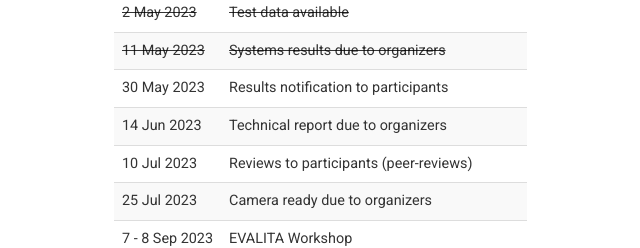
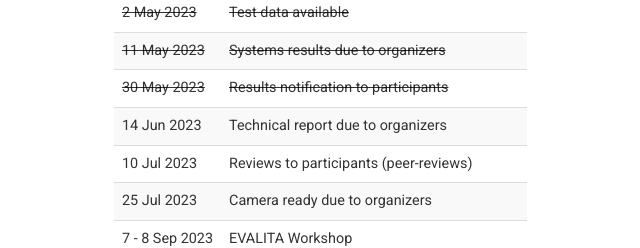
Before and after one commit to HODI-EVALITA/hodi-evalita.github.io, a plain HTML site: page important_dates/index.html in a window 1280 px wide. Shown: the part 201-449 px from the top of the page, 341-981 px from the left. Drawn offline with nearby package versions, Linux system fonts and the light colour scheme; some packages are replaced by stand-ins of ours; some icons are missing.

Commit message:
deploy: HODI-EVALITA/hodi-evalita@0d4cda6868210ce1d2c40c34bb3f51b7aa3d95c5

```diff
--- a/important_dates/index.html
+++ b/important_dates/index.html
@@ -576,8 +576,8 @@
 <td><del>Systems results due to organizers</del></td>
 </tr>
 <tr>
-<td>30 May 2023</td>
-<td>Results notification to participants</td>
+<td><del>30 May 2023</del></td>
+<td><del>Results notification to participants</del></td>
 </tr>
 <tr>
 <td>14 Jun 2023</td>
```
